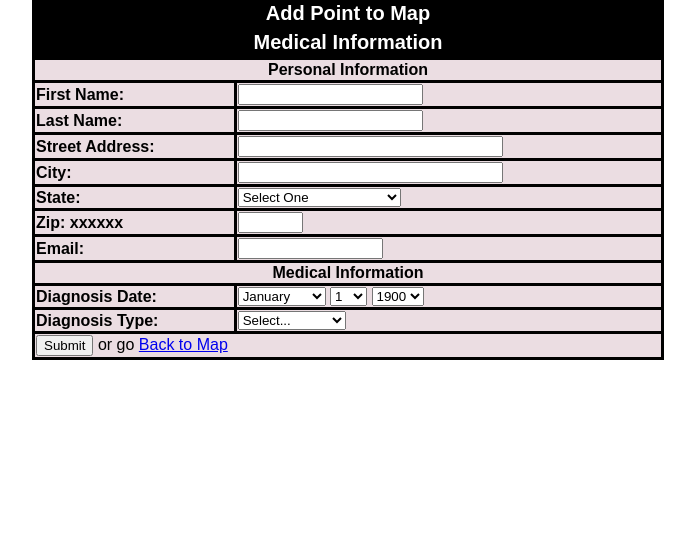
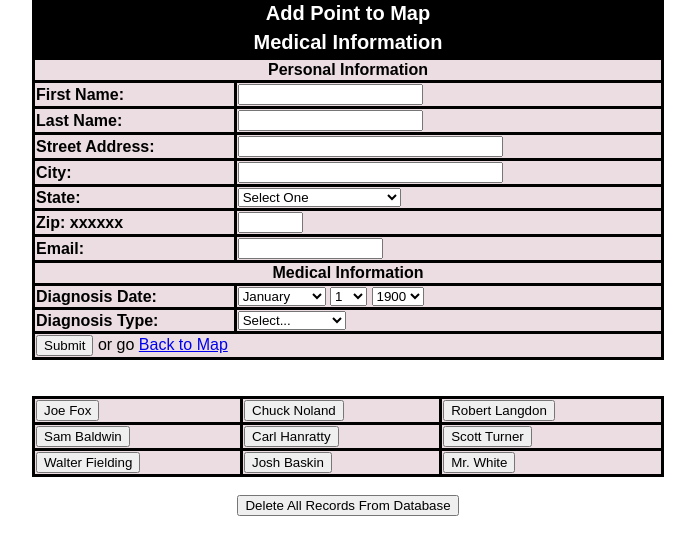
Before and after one commit to brock/cs633g2t1project, a PHP site: page /add.php in a window 1280 px wide. Shown: the part 59-614 px from the top of the page, without its empty margins (292-987 px from the left). Run offline with PHP 8.4, Linux system fonts and the light colour scheme.

Commit message:
Added javascript buttons to insert sample data. Added a button that dumps all the contents of the database (except table structure).

```diff
--- a/add.php
+++ b/add.php
@@ -22,6 +22,9 @@
 		<!-- Style sheet definition -->
 		<link href="index.css" rel="stylesheet" type="text/css" />
 		<script type="text/javascript" src="formvalidate.js"></script>
+
+		<!-- remove after testing -->
+		<script type="text/javascript" src="test-data.js"></script>
 		<title>
 			Add Point to Cancer Maps
 		</title>
@@ -38,7 +41,7 @@
 <!-- Uses formvalidate.js for the validate() function -->
 <!-- Uses table.form in CSS to format table for form -->
 <!-- add.php handles form submission -->
-<form id="form1" action="formsubmit.php" method="post" onsubmit="return validate();";>
+<form id="form1" action="formsubmit.php" method="post" onsubmit="return validate();">
 	<table class="formpage">
 		<caption>Add Point to Map</caption>
 		<tr>
@@ -149,7 +152,7 @@
 			<tr>
 				<td><b>Diagnosis Date:</b></td> <td>
 				<!-- thanks: http://www.glodev.com/script_view.php?ScriptID=29 -->
-				<select name="month">
+				<select name="month" id="month">
 					<option value="1">January
 					<option value="2">February
 					<option value="3">March
@@ -163,7 +166,7 @@
 					<option value="11">November
 					<option value="12">December
 				</select>
-				<select name="day">
+				<select name="day" id="day">
 					<option value="1">1
 					<option value="2">2
 					<option value="3">3
@@ -196,7 +199,7 @@
 					<option value="30">30
 					<option value="31">31
 				</select>
-				<select name="year">
+				<select name="year" id="year">
 					<option value="1900">1900
 					<option value="1901">1901
 					<option value="1902">1902
@@ -329,6 +332,8 @@
 	</table>
 </form>
 
+<!-- remove after testing -->
+<?php include('test-inserts.php'); ?>
 
 </body>
 </html>
--- a/dbinfo.php
+++ b/dbinfo.php
@@ -1,4 +1,5 @@
 <?php
+$host = "localhost";
 $username="root";
 $password="test";
 $database="cancermaps";
--- /dev/null
+++ b/test-data.js
@@ -0,0 +1,26 @@
+var joe = ['Joe', 'Fox', '201 West 83rd St.', 'New York', 'NY', '10024', 'joe@youvegotmail.com', '1970', '10', '20', 'Lung Cancer'];
+var chuck = ['Chuck', 'Noland', '100 Universal City Plaza', 'Universal City', 'CA', '91608', 'chuck@fedex.com', '1962', '3', '15', 'Non-Hodgkins'];
+var robert = ['Robert', 'Langdon', '340 Royce Dr', 'Los Angeles', 'CA', '90095', 'robert@ucla.com', '1952', '9', '30', 'Breast Cancer'];
+var sam = ['Sam', 'Baldwin', 'Westlake Ave', 'Seattle', 'WA', '98101', 'joe@youvegotmail.com', '1985', '2', '5', 'Breast Cancer'];
+var carl = ['Carl', 'Hanratty', '101 W Third', 'Kansas City', 'KS', '64101', 'carl@hanratty.com', '1944', '1', '15', 'Leukemia'];
+var scott = ['Scott', 'Turner', '150 W Washington', 'Boise', 'ID', '83601', 'scott@turner.com', '1976', '5', '10', 'Colon Cancer'];
+var walter = ['Walter', 'Fielding', '1800 W First', 'Salt Lake City', 'UT', '84081', 'walter@fielding.com', '1973', '1', '11', 'Lung Cancer'];
+var josh = ['Josh', 'Baskin', '435 Greenmount Avenue', 'Cliffside Park', 'NJ', '07010', 'josh@baskin.com', '1992', '4', '4', 'Hodgkins'];
+var white = ['Mr', 'White', '3400 Wilshire Blvd.', 'Los Angeles', 'CA', '90095', 'mr@white.com', '1962', '11', '28', 'Hodgkins'];
+
+// thanks: http://stackoverflow.com/questions/952457/javascript-using-variable-as-array-name
+
+function insert_person(person) {
+	document.getElementById("firstname").value=this[person][0];
+	document.getElementById("lastname").value=this[person][1];
+	document.getElementById("address").value=this[person][2];
+	document.getElementById("city").value=this[person][3];
+	document.getElementById("state").value=this[person][4];
+	document.getElementById("zip").value=this[person][5];
+	document.getElementById("email").value=this[person][6];
+	document.getElementById("year").value=this[person][7];
+	document.getElementById("month").value=this[person][8];
+	document.getElementById("day").value=this[person][9];
+	document.getElementById("diagtype").value=this[person][10];
+	return true;
+	}
--- /dev/null
+++ b/test-inserts.php
@@ -0,0 +1,25 @@
+
+<br /><br />
+	<center>
+	<table>
+	<tr>
+		<td><input type="button" value="Joe Fox" onClick="javascript:insert_person('joe');"></td>
+		<td><input type="button" value="Chuck Noland" onClick="javascript:insert_person('chuck');"></td>
+		<td><input type="button" value="Robert Langdon" onClick="javascript:insert_person('robert');"></td>
+	</tr>
+	<tr>
+		<td><input type="button" value="Sam Baldwin" onClick="javascript:insert_person('sam');"></td>
+		<td><input type="button" value="Carl Hanratty" onClick="javascript:insert_person('carl');"></td>
+		<td><input type="button" value="Scott Turner" onClick="javascript:insert_person('scott');"></td>
+	</tr>
+	<tr>
+		<td><input type="button" value="Walter Fielding" onClick="javascript:insert_person('walter');"></td>
+		<td><input type="button" value="Josh Baskin" onClick="javascript:insert_person('josh');"></td>
+		<td><input type="button" value="Mr. White" onClick="javascript:insert_person('white');"></td>
+	</tr>
+	</table>
+	<br />
+	<form id="drop tables" action="drop-tables.php" method="post">
+		<input type="submit" name="delete" value="Delete All Records From Database" >
+	</form>
+	</center>
```
Also changed, not shown: drop-tables.php (added, +26 -0 lines).
